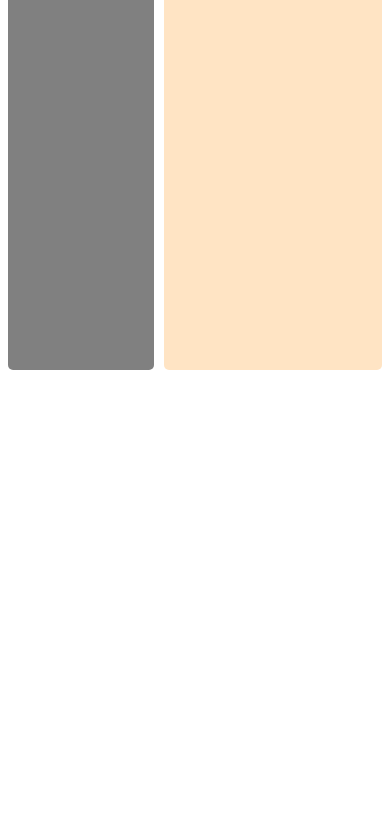
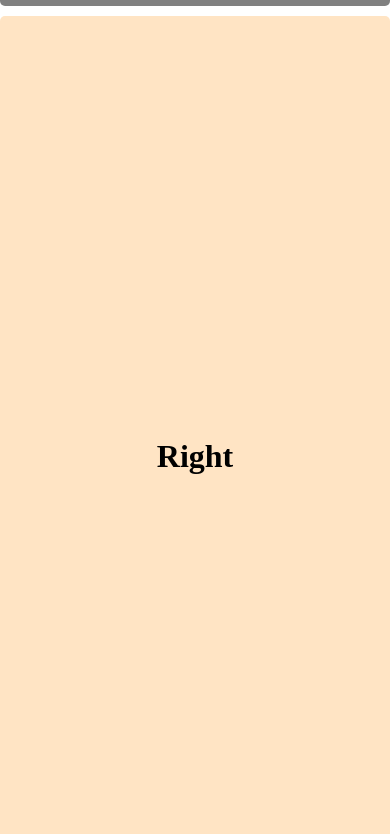
Before and after one commit to Iqbalsami12/responsive-website, a plain HTML site: page index.html in a window 390 px wide. Shown: the part 482-1316 px from the top of the page. Before the commit the page ends 860 px from the top, so only its background shows below. Drawn offline with Linux system fonts and the light colour scheme.

Commit message:
made responsive

```diff
--- a/index.html
+++ b/index.html
@@ -7,7 +7,7 @@
     <style>
         .container{
             display: flex;
-
+            flex-direction: row;
             gap: 10px;
         }
         .direction1{
@@ -29,6 +29,23 @@
         h1{
             margin-top: 50vh;
         }
+        @media screen and (max-width: 480px){
+            .container{
+                flex-direction: column;
+                gap: 10px;
+                align-items: center;
+
+            }
+            .direction1,.direction2{
+                width: 100vw;
+            }
+            h1{
+                margin-top: 50vh;
+            }
+
+
+
+        }
     </style>
 </head>
 <body>
```
